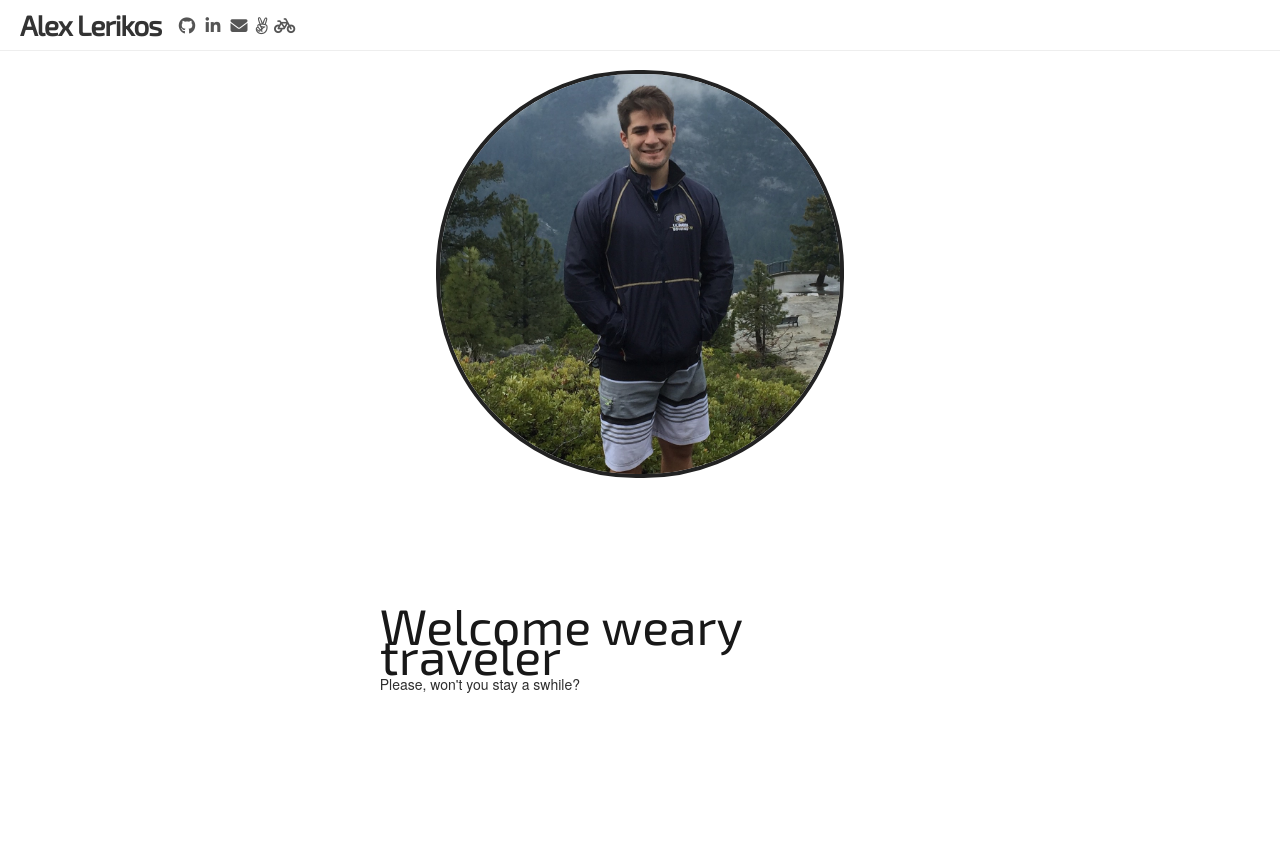
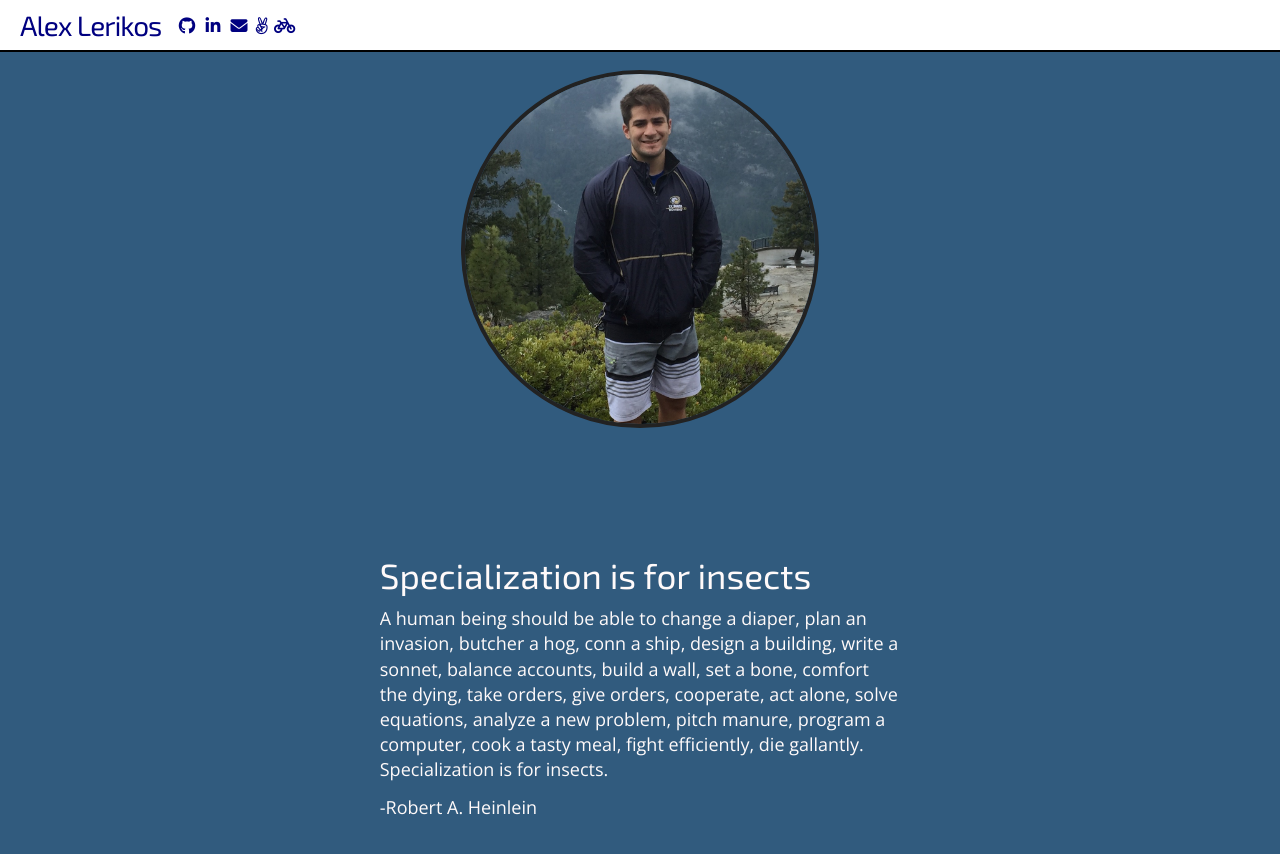
Before and after one commit to alexlerikos/alexlerikos.github.io, a plain HTML site: page index.html in a window 1280 px wide. Drawn offline with nearby package versions, Linux system fonts and the light colour scheme; some packages are replaced by stand-ins of ours.

Commit message:
Fixed coloring in navigation bar

```diff
--- a/css/style.css
+++ b/css/style.css
@@ -122,7 +122,7 @@ table {
     border-spacing: 0
 }
 body {
-    background: #fff;
+    background: #315B7E;
     font: 14px/21px"HelveticaNeue", "Helvetica Neue", Helvetica, Arial, sans-serif;
     color: #444;
     -webkit-font-smoothing: antialiased;
@@ -149,7 +149,7 @@ h6 a {
 h1 {
     font-size: 46px;
     line-height: 50px;
-    margin-bottom: 14px
+    margin-bottom: 14px;
 }
 h2 {
     font-size: 35px;
@@ -164,7 +164,8 @@ h3 {
 h4 {
     font-size: 21px;
     line-height: 30px;
-    margin-bottom: 4px
+    margin-bottom: 4px;
+    color: #FFFAFA;
 }
 h5 {
     font-size: 17px;
@@ -691,7 +692,8 @@ h3 {
     font-size: 20px
 }
 h4 {
-    font-size: 50px
+    font-size: 35px
+
 }
 h5 {
     font-size: 16px
@@ -729,7 +731,8 @@ nav {
     display: block;
     background-color: #fff;
     width: 100%;
-    border-bottom: 1px solid #eee
+    border-bottom: 2px solid #000000;
+
 }
 .nav ul {
     margin: 0 0 0 0!important
@@ -738,7 +741,7 @@ nav {
     display: inline
 }
 .nav a {
-    font-weight: bold
+    font-weight: bold:
 }
 #logo {
     height: 35px;
@@ -757,7 +760,8 @@ nav {
     margin-bottom: 0;
     margin-left: 10px;
     margin-right: 15px;
-    float: left
+    float: left;
+    color: #000080;
 }
 .nav-logos .icon {
     line-height: 50px
@@ -776,9 +780,10 @@ nav {
 .nav-links a {
     text-decoration: none;
     text-transform: uppercase;
-    font-family: 'Exo 2', sans-serif;
+    /*font-family: 'Exo 2', sans-serif;*/
     font-size: 1.1rem;
-    line-height: 2rem
+    line-height: 2rem;
+    color: #000080;
 }
 a,
 a:visited {
@@ -789,12 +794,13 @@ a.icon,
 a:visited.icon,
 a:active.icon {
     font-size: 17px;
-    color: #555;
+    color: #000080;
     font-weight: bold
+
 }
 a:hover.icon,
 a:focus.icon {
-    color: #222
+    color: #2F4F4F
 }
 hr.large {
     border: none;
@@ -831,7 +837,8 @@ h1.article-title {
     font-family: 'Open Sans', sans-serif;
     font-weight: 400;
     line-height: 1.4em;
-    font-size: 18px
+    font-size: 18px;
+    color: #FFFAFA;
 }
 .article-content ol {
     font-size: 16px
@@ -892,7 +899,8 @@ div.output_stream pre {
     }
     .nav-logos h1 {
         float: none;
-        margin: 0 0 0 0
+        margin: 0 0 0 0;
+        color: #315B7E
     }
     .nav-logos ul {
         text-align: center
--- a/index.html
+++ b/index.html
@@ -10,10 +10,10 @@
 <style>
   img.round {
     border: 4px solid #222;
-    height: 400px;
-    width: 400px;
+    height: 350px;
+    width: 350px;
     line-height: 400px;
-    -moz-border-radius: 200px;
+    -moz-border-radius: 175px;
     border-radius: 200px;
   }
 </style>
@@ -60,7 +60,7 @@
   <div class="nav-logos seven columns">
       <ul>
         <li>
-          <h1><a href="/" title="Home">Alex Lerikos</a></h1>
+          <h1>Alex Lerikos</h1>
         </li>
       </ul>
       <ul id="social-icons">
@@ -100,11 +100,15 @@
   <div class="container">
     <div class="row">
       <div class="one-half column" style="margin-top: 25%">
-        <h4>Welcome weary traveler</h4>
-
+        <h4>Specialization is for insects</h4>
+        <div class="article-content">
         <p>
-        	Please, won't you stay a swhile?
+        	A human being should be able to change a diaper, plan an invasion, butcher a hog, conn a ship, design a building, write a sonnet, balance accounts, build a wall, set a bone, comfort the dying, take orders, give orders, cooperate, act alone, solve equations, analyze a new problem, pitch manure, program a computer, cook a tasty meal, fight efficiently, die gallantly. Specialization is for insects.
         </p>
+        <p>
+        	-Robert A. Heinlein
+        </p>
+        </div>
       </div>
     </div>
   </div>
```
